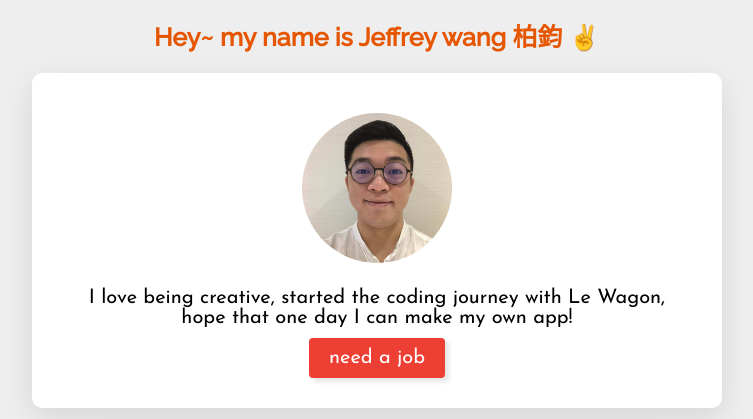
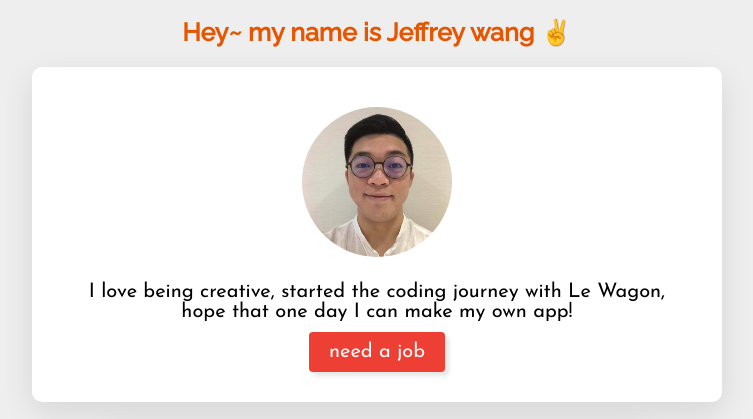
Before and after one commit to monkinwood/profile, a plain HTML site: page index.html in a window 1280 px wide. Shown: the top 419 px of the page, without its empty margins (263-1016 px from the left). Drawn offline with Linux system fonts and the light colour scheme.

Commit message:
make my profile prettier

```diff
--- a/index.html
+++ b/index.html
@@ -11,7 +11,7 @@
     <link rel="stylesheet" href="style.css">
   </head>
   <body>
-    <h1>Hey~ my name is Jeffrey wang 柏鈞 ✌️</h1>
+    <h1>Hey~ my name is Jeffrey wang ✌️</h1>
     <div class = "container">
       <div class = "card-white-title">
         <img src="images/profile_pic.jpg" class = "img-circle" alt="profile_pic" width="150px">
@@ -25,7 +25,10 @@
       </div>
 
       <!-- <div class = "card-white">
-        <h2>some more emptiness</h2>
+        <h2>skills</h2>
+        <ul>
+          <li>f</li>
+        </ul>
       </div> -->
 
       <div class = "card-white" id = "follow_me">
```
